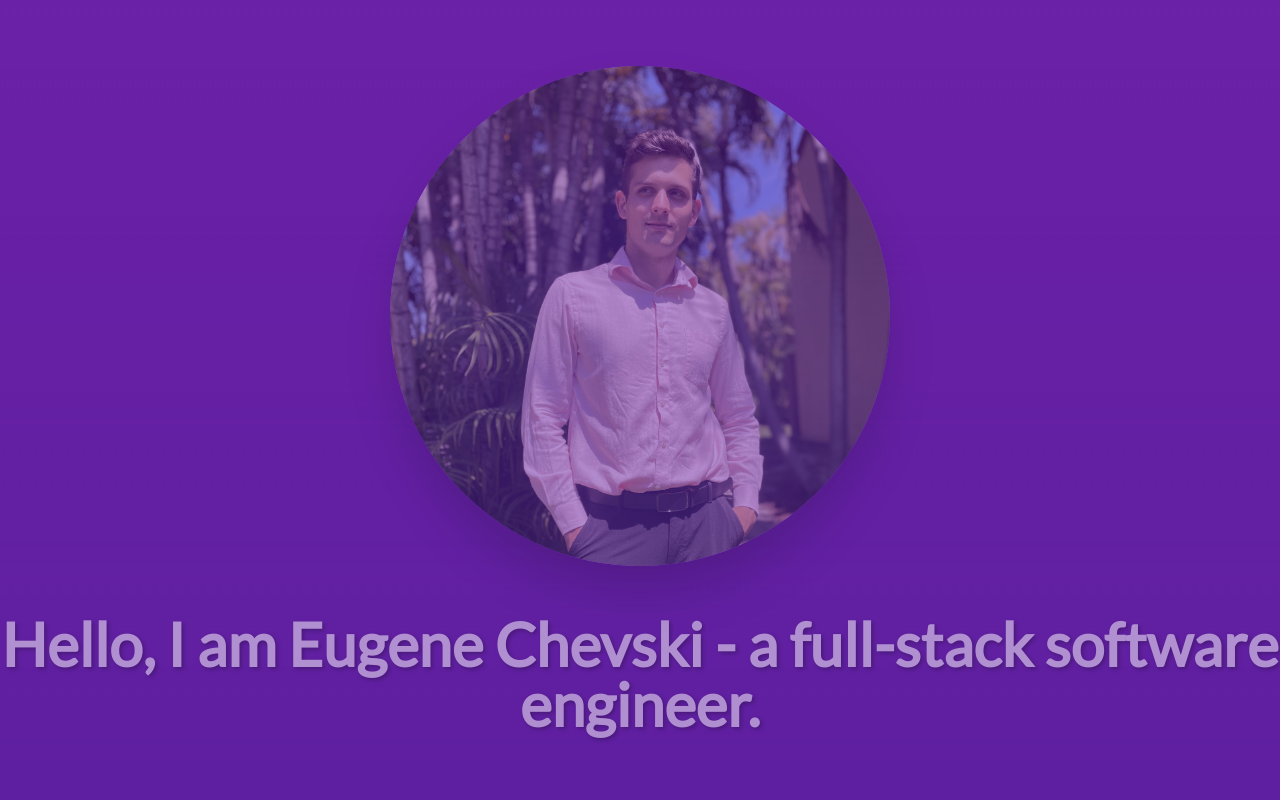
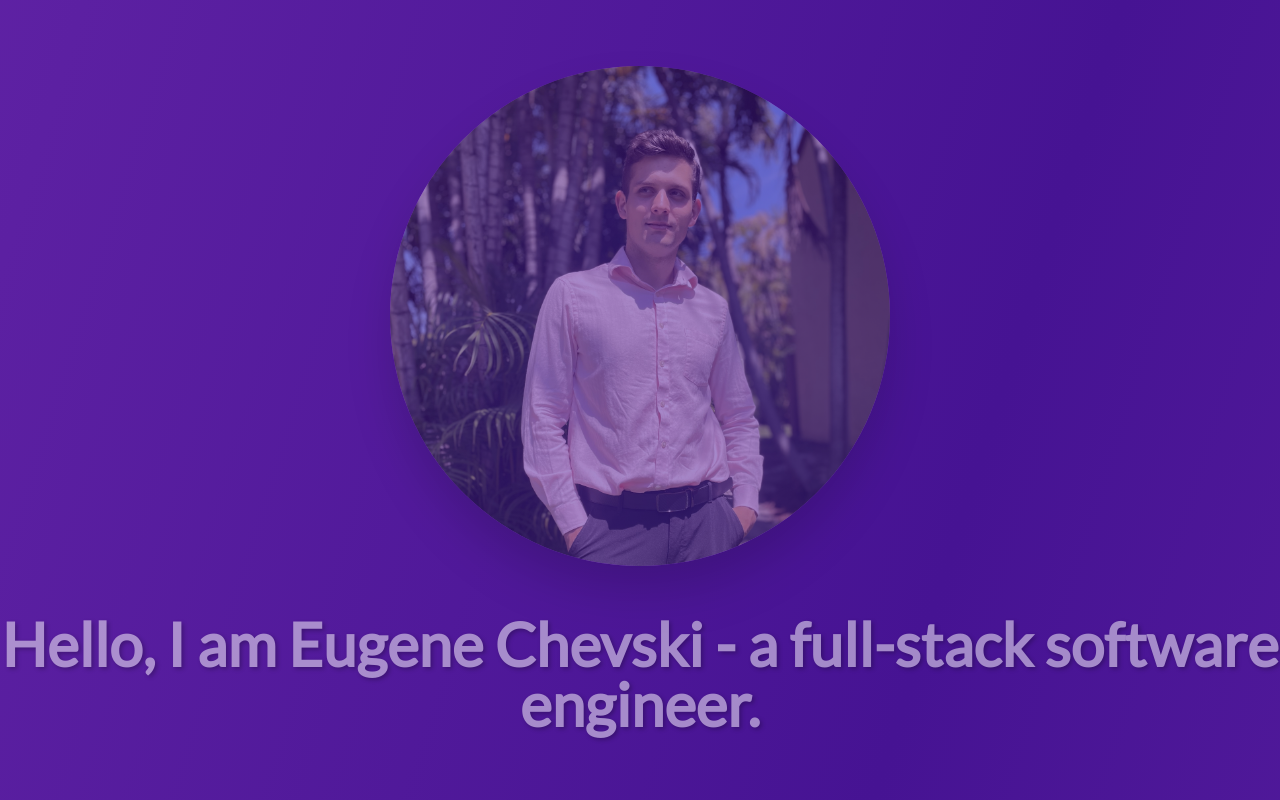
Before and after one commit to eugenechevski/PersonalPortfolio, a Next.js app: page / in a window 1280 px wide. Shown: the top 800 px of the page. Built offline with nearby package versions, Linux system fonts and the light colour scheme.

Commit message:
Adds the dynamic background.

```diff
--- a/src/app/globals.css
+++ b/src/app/globals.css
@@ -5,3 +5,30 @@
 .text-shadow {
   text-shadow: 2px 2px 4px rgba(0, 0, 0, 0.5);
 }
+
+@keyframes backgroundAnimation {
+  0% {
+    background-position: 0% 0%;
+  }
+  50% {
+    background-position: 100% 100%;
+  }
+  100% {
+    background-position: 0% 0%;
+  }
+}
+
+.purple-haze {
+  --grape: #7C33B8;
+  --tekhelet: #461393;
+  --duration: 10s;
+
+  background-image: linear-gradient(
+    to bottom right,
+    var(--grape) 0%,
+    var(--tekhelet) 50%,
+    var(--grape) 100%
+  );
+  background-size: 200% 200%;
+  animation: backgroundAnimation var(--duration) infinite;
+}
--- a/src/app/layout.tsx
+++ b/src/app/layout.tsx
@@ -1,9 +1,7 @@
 import "./globals.css";
 import { Lato } from "next/font/google";
-import Image from "next/image";
 
 const lato = Lato({ weight: "400", subsets: ["latin-ext"] });
-const backgroundImg = require("@/assets/background.jpg");
 
 export const metadata = {
   title: "Eugene Chevski - Software Engineer",
@@ -18,15 +16,7 @@ export default function RootLayout({
 }) {
   return (
     <html lang="en">
-      <body className={lato.className + " relative text-shadow"}>
-        <Image
-          className="absolute -z-10"
-          src={backgroundImg}
-          alt="purple haze background"
-          fill={true}
-          quality={100}
-          priority={true}
-        />
+      <body className={lato.className + " relative text-shadow purple-haze"}>
         {children}
       </body>
     </html>
```
Also changed, not shown: src/assets/background.jpg (deleted).
